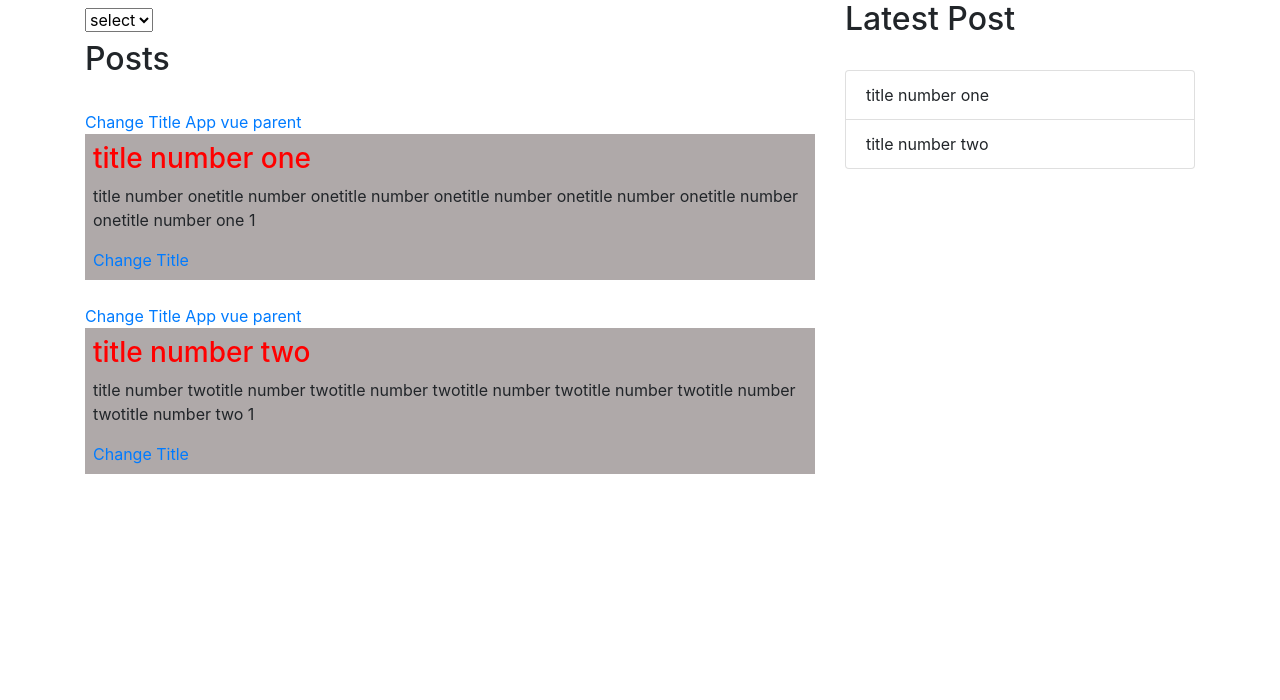
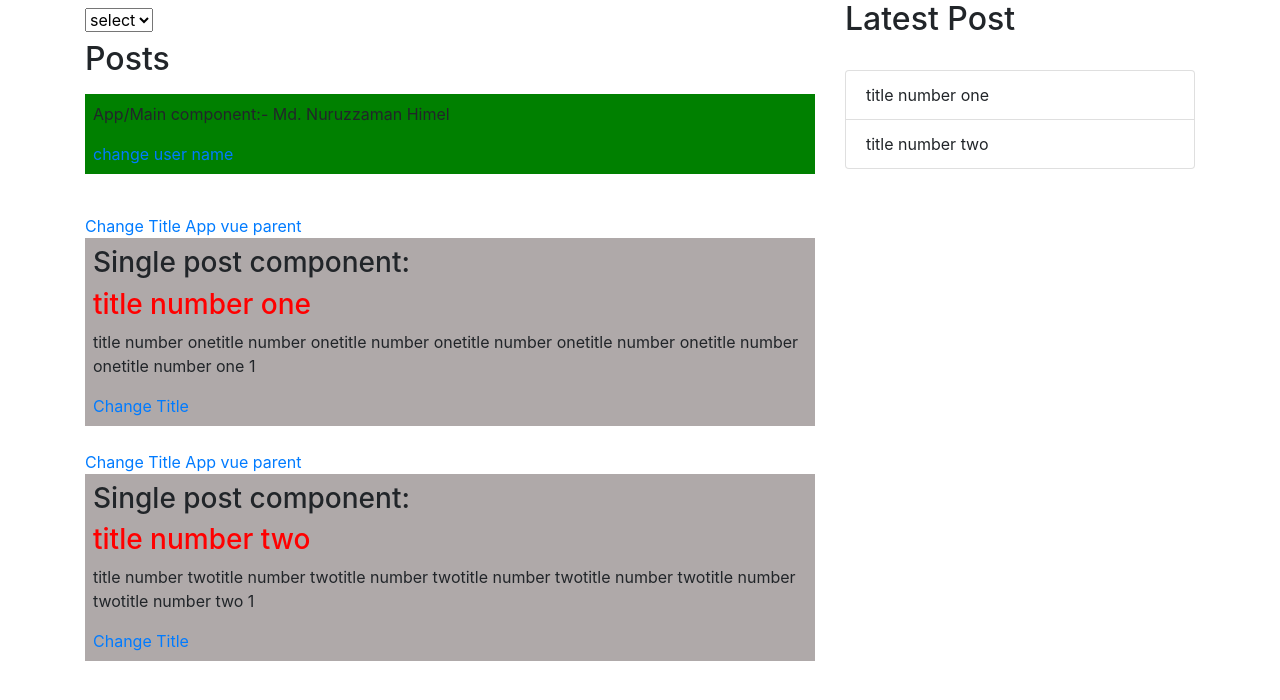
Before and after one commit to nuruzzamanhimel00/13_leela_webdev_vue3_full_again, a Vue app in the folder vue3_create/: page / in a window 1280 px wide. Shown: the top 700 px of the page. Built offline with nearby package versions, Linux system fonts and the light colour scheme.

Commit message:
provide and injection

```diff
--- a/vue3_create/src/App.vue
+++ b/vue3_create/src/App.vue
@@ -11,11 +11,17 @@
               > </select-component>
           </div>
             <h2>Posts</h2>
+            <!-- ################################################## -->
+            <div class="my-3 p-2" style="background-color:green;">
+              <p>App/Main component:- {{ user }}</p>
+              <a href="" @click.prevent="changeUser()" >change user name</a>
+            </div>
+             <!-- ################################################## -->
             <div v-for="(post, key) in posts"  :key="key">
             <br>
               <a href="" @click.prevent="onChangeTitle(key)" >Change Title App vue parent</a>
 
-              <compSinglePost :post-data="post" :isActive="1" @title-change="onTitleChange($event)" />
+              <compSinglePost :post-data="post" :user="user" :isActive="1" @title-change="onTitleChange($event)" />
 
             </div>
         </div>
@@ -34,6 +40,7 @@
 </template>
 
 <script>
+  import { computed } from 'vue'
 
   import compSinglePost from "./components/SinglePost.vue"
   import SelectComponent from './components/SelectComponent.vue'
@@ -51,7 +58,13 @@
             title:"title number two",
             description: 'title number twotitle number twotitle number twotitle number twotitle number twotitle number twotitle number two'
           }
-        ]
+        ],
+        user: "Md. Nuruzzaman Himel"
+      }
+    },
+    provide(){
+      return {
+        user: computed(() => this.user),
       }
     },
     components:{
@@ -59,6 +72,9 @@
       SelectComponent
     },
     methods: {
+      changeUser(){
+        this.user = "Update Md Nurezzaman Himel";
+      },
       onChangeTitle(key){
         this.posts[key].title = 'change title in the parent';
       },
--- /dev/null
+++ b/vue3_create/src/components/PostUser.vue
@@ -0,0 +1,15 @@
+<template>
+    <div>
+        <h3>Single post component: {{ user.value }}</h3>
+    </div>
+
+</template>
+
+<script>
+export default {
+   inject: ['user'],
+   mounted() {
+    // console.log(this.user.value);
+   },
+}
+</script>
--- a/vue3_create/src/components/SinglePost.vue
+++ b/vue3_create/src/components/SinglePost.vue
@@ -1,12 +1,16 @@
 <template>
     <div :class="{'background-gray' : isActive }" class="p-2">
-        <h3>{{ post.title }}</h3>
+        <single-post :user="user" />
+        <h3>{{ post.title }}  </h3>
         <p> {{ post.description }} {{ isActive }} </p>
         <a href="" @click.prevent="changeTitle()" >Change Title</a>
     </div>
 </template>
 
 <script>
+
+import SinglePost from './PostUser.vue'
+
 export default {
     // props:['postData','isActive'],
     emits:['title-change'],
@@ -25,7 +29,8 @@ export default {
             type: Number,
             required: false,
             default: 1
-        }
+        },
+        user: String
     },
     data() {
         return {
@@ -38,6 +43,9 @@ export default {
             this.$emit("title-change",this.post);
         }
     },
+    components:{
+        SinglePost
+    }
 }
 </script>
 
```
